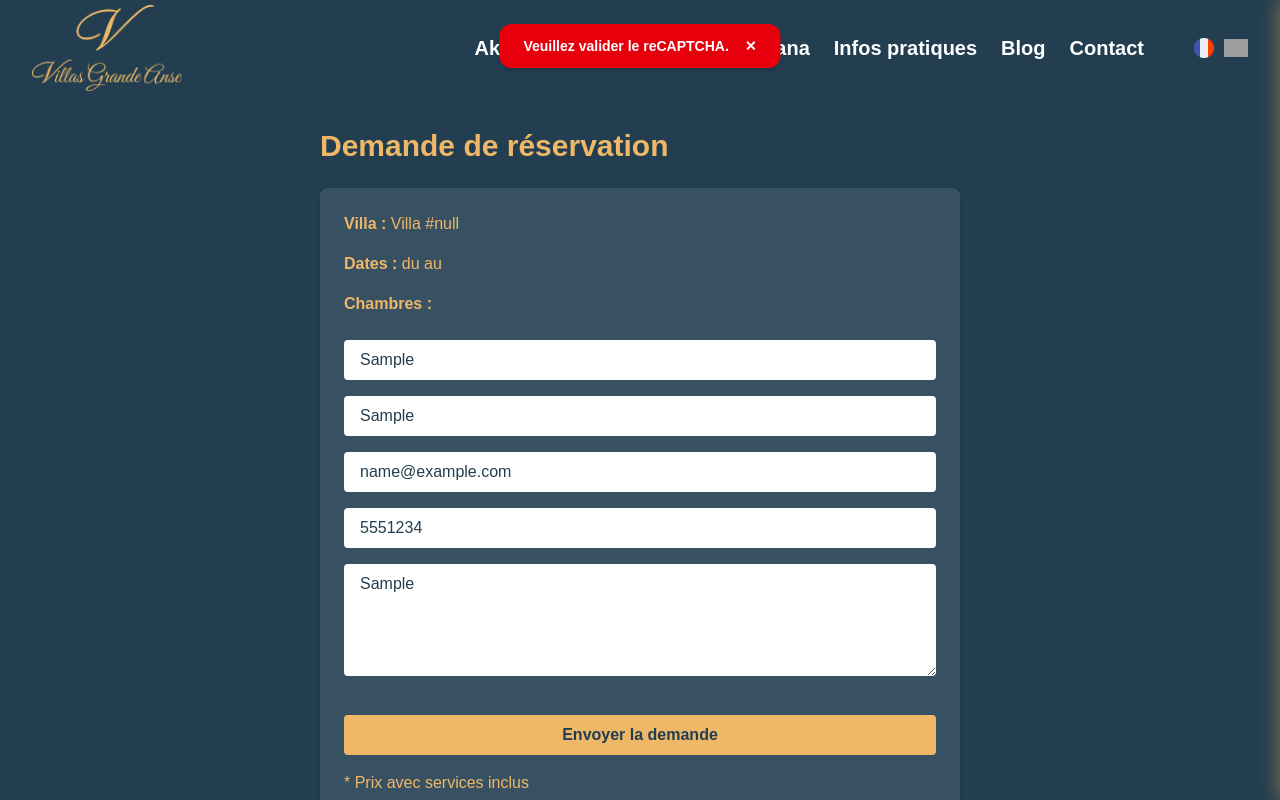
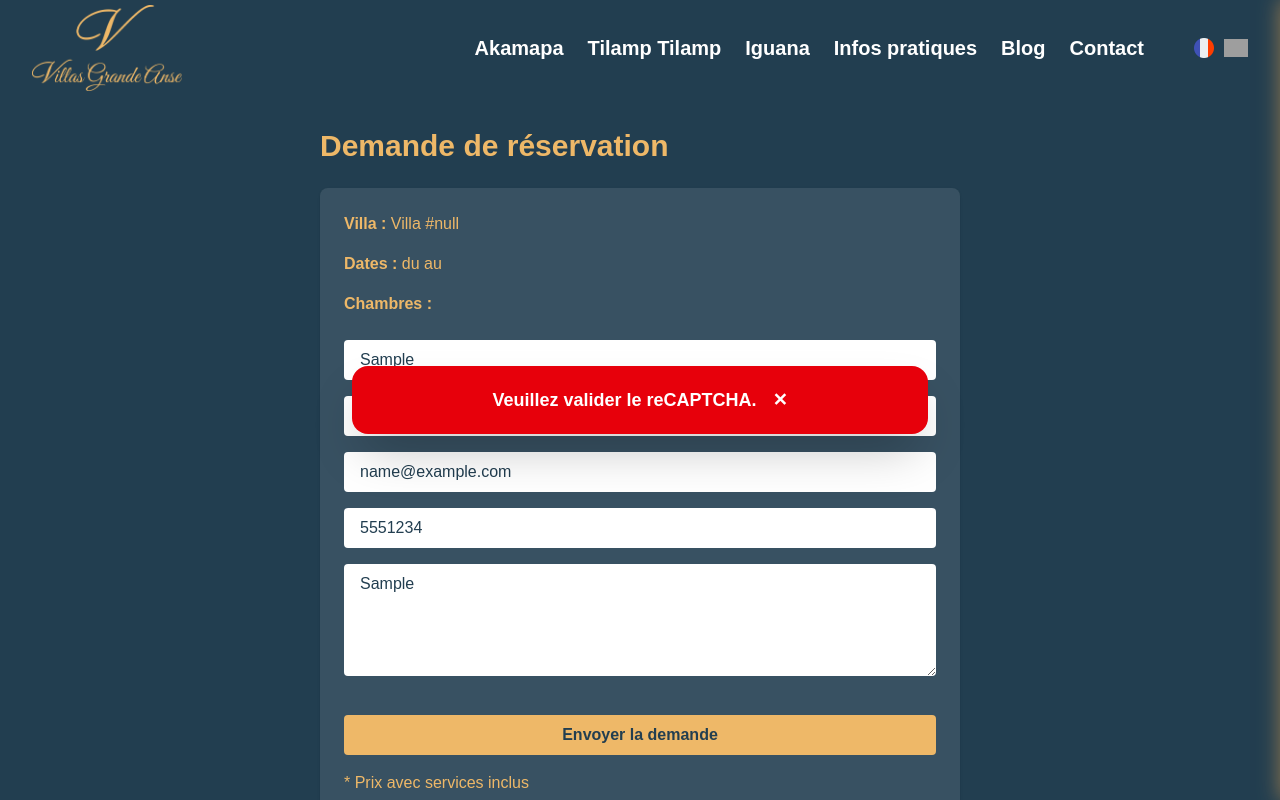
Before and after one commit to Guillaume-Lorente/villas, a Next.js app in the folder frontend/: page /reservation in a window 1280 px wide. Both pictures are taken after typing "Sample", "Sample", "name@example.com", "5551234", "Sample" into the empty fields and a click on the button "Envoyer la demande". Shown: the top 800 px of the page. Built offline with nearby package versions, Linux system fonts and the light colour scheme; no server answers; grey boxes are pictures that could not be loaded.

Commit message:
Fix issues on reply-to and on toast in reservation

```diff
--- a/frontend/src/app/reservation/ReservationClient.js
+++ b/frontend/src/app/reservation/ReservationClient.js
@@ -10,17 +10,19 @@ import { event as fbEvent } from "@/lib/fpixel";
 // ✅ Toast Component
 function Toast({ message, type, onClose }) {
   return (
+    <div className="fixed inset-0 flex items-center justify-center z-[9999] px-4 pointer-events-none">
       <div
-      className={`fixed top-6 left-1/2 transform -translate-x-1/2 z-[9999] px-6 py-3 rounded-xl shadow-md text-white text-sm font-semibold transition-all duration-300
+        className={`pointer-events-auto px-8 py-5 rounded-2xl shadow-2xl text-white text-lg font-bold transition-all duration-300 max-w-xl w-full text-center flex items-center justify-center gap-4
           ${type === "success" ? "bg-green-600" : "bg-red-600"}`}
       >
-      {message}
+        <span>{message}</span>
         <button
           onClick={onClose}
-        className="ml-4 text-white font-bold hover:underline"
+          className="text-white font-bold hover:underline shrink-0"
         >
           ✕
         </button>
+      </div>
     </div>
   );
 }
@@ -30,6 +32,7 @@ export default function ReservationPage() {
   const [villaName, setVillaName] = useState("");
   const [recaptchaToken, setRecaptchaToken] = useState("");
   const [toast, setToast] = useState(null);
+  const [isSubmitting, setIsSubmitting] = useState(false);
 
   const roomOptionsByVilla = {
     1: [
@@ -97,10 +100,14 @@ export default function ReservationPage() {
   const handleSubmit = async (e) => {
     e.preventDefault();
 
+    if (isSubmitting) return;
+
     if (!recaptchaToken) {
       setToast({ message: "Veuillez valider le reCAPTCHA.", type: "error" });
       return;
     }
+
+    setIsSubmitting(true);
 
     const form = new FormData(e.target);
     const nom = form.get("Nom");
@@ -155,6 +162,8 @@ export default function ReservationPage() {
         });
       }
 
+      e.target.reset();
+
       setToast({
         message: "✅ Demande envoyée avec succès !",
         type: "success",
@@ -165,6 +174,8 @@ export default function ReservationPage() {
         type: "error",
       });
     }
+
+    setIsSubmitting(false);
   };
 
   const { t } = useLanguage();
@@ -265,10 +276,15 @@ export default function ReservationPage() {
 
           <button
             type="submit"
+            disabled={isSubmitting}
             aria-label={t("reservation.submit")}
-            className="w-full bg-[#eeb868] text-[#223e50] font-bold py-2 rounded hover:bg-[#c6943d] transition"
+            className={`w-full font-bold py-2 rounded transition ${
+              isSubmitting
+                ? "bg-gray-400 text-white cursor-not-allowed"
+                : "bg-[#eeb868] text-[#223e50] hover:bg-[#c6943d]"
+            }`}
           >
-            {t("reservation.submit")}
+            {isSubmitting ? "Envoi en cours..." : t("reservation.submit")}
           </button>
 
           <p>{t("reservation.disclaimer")}</p>
```
Also changed, not shown: 1 other file (tests, documents, lock files or other folders). Lines whose indentation alone changed are shown as unchanged.
